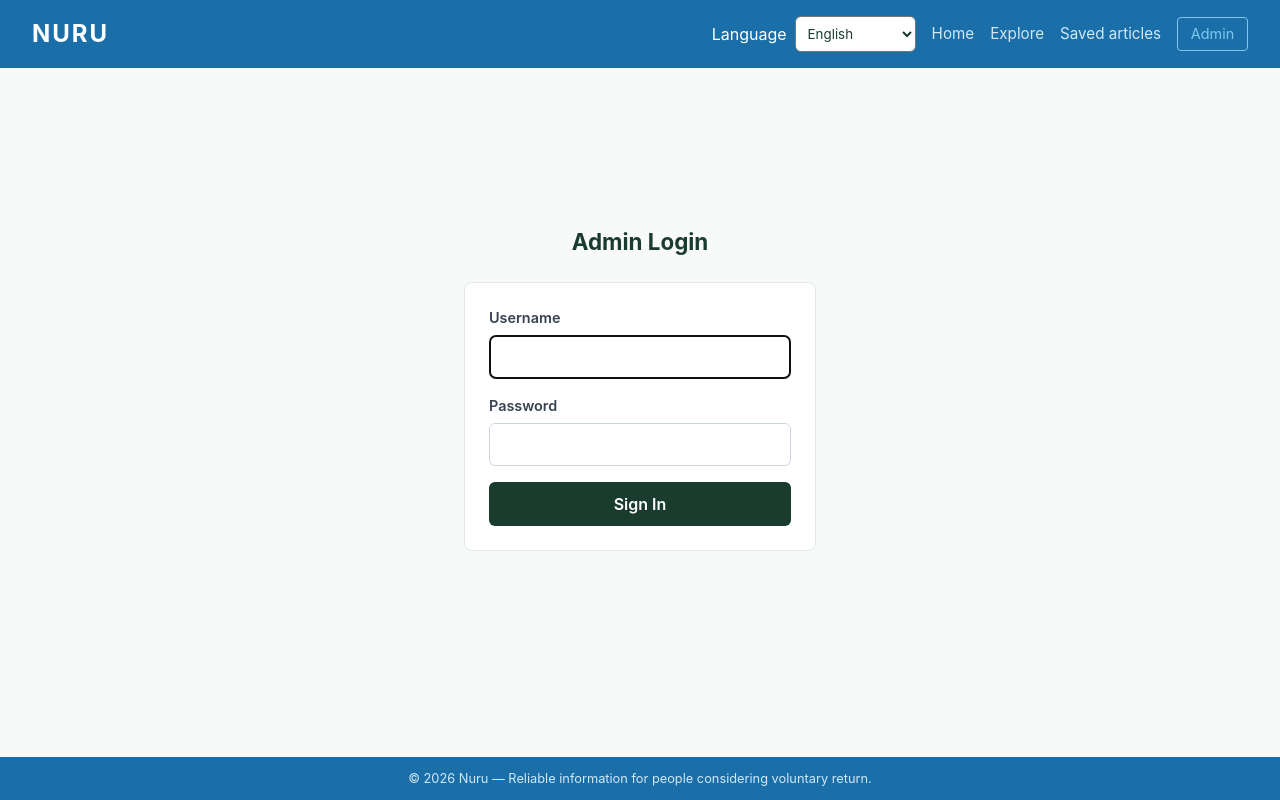
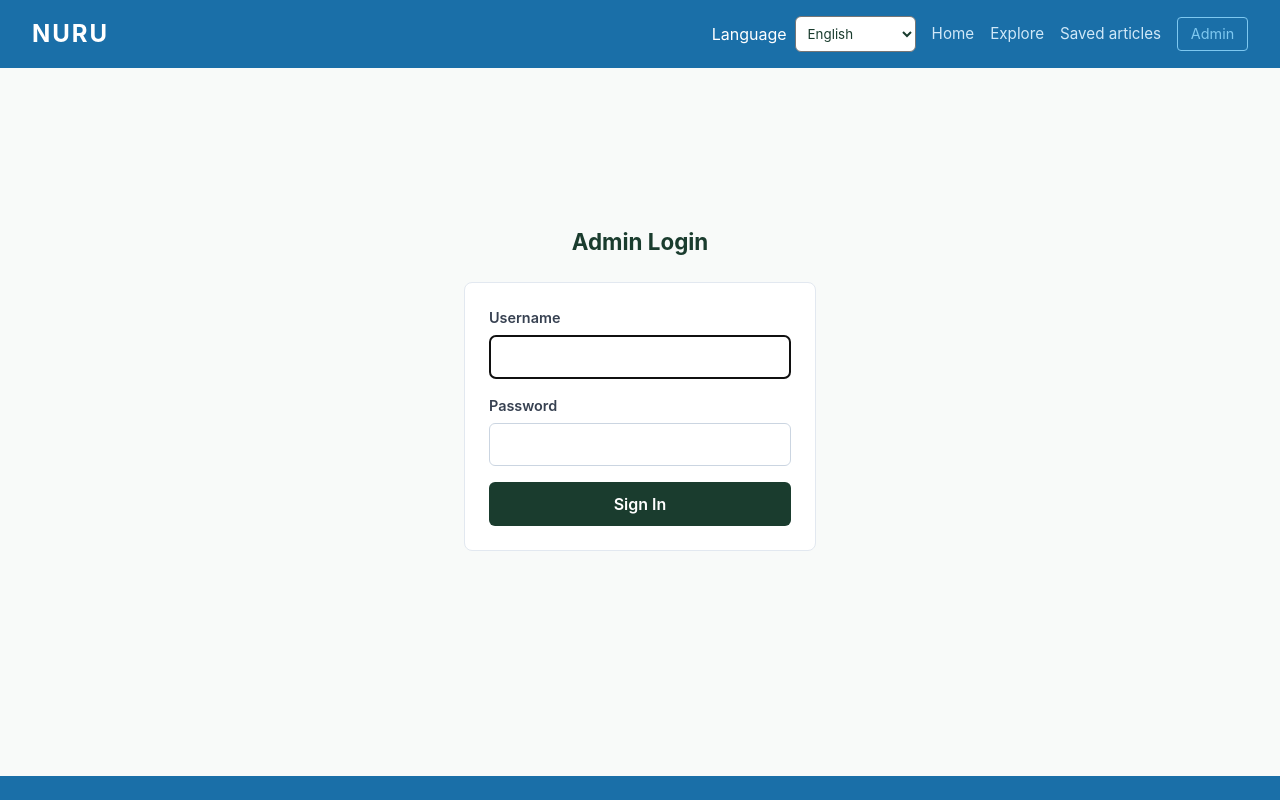
Before and after one commit to abu00123/Nuru, a React (Vite) app in the folder frontend/: page /login in a window 1280 px wide. Built offline with nearby package versions, Linux system fonts and the light colour scheme; no server answers.

Commit message:
clear footer text

```diff
--- a/frontend/src/components/Footer.tsx
+++ b/frontend/src/components/Footer.tsx
@@ -3,7 +3,7 @@ export default function Footer() {
   useLanguage();
   return (
     <footer style={styles.footer}>
-      <p style={styles.text}>© {new Date().getFullYear()} {t("Nuru — Reliable information for people considering voluntary return.")}</p>
+
     </footer>
   );
 }
```
